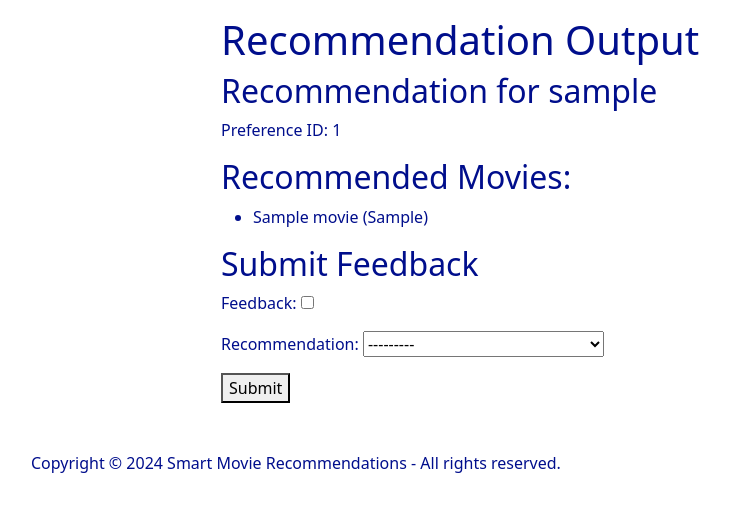
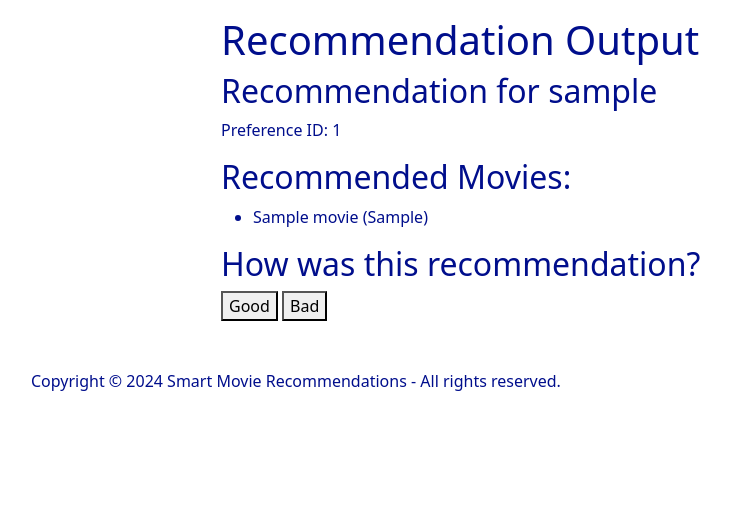
Before and after one commit to BudLight-Year/CS3710-Final, a Django app: page /recommendations/1/ in a window 1280 px wide. Shown: the part 56-568 px from the top of the page, without its empty margins (51-782 px from the left). Run offline with Django 5.2, Linux system fonts and the light colour scheme; a user stored in the database is signed in; tables that the repository leaves empty hold one stand-in row (values such as "Sample post"); some libraries are stand-ins or nearby versions.

Commit message:
fixed feedback implementation

```diff
--- a/MLWebApp/recommendations/forms.py
+++ b/MLWebApp/recommendations/forms.py
@@ -41,7 +41,8 @@ class PreferenceForm(forms.ModelForm):
         return cleaned_data
 
 
-class FeedbackForm(forms.ModelForm):
-    class Meta:
-        model = Feedback
-        fields = ['feedback', 'recommendation']
+class FeedbackForm(forms.Form):
+    feedback = forms.ChoiceField(
+        choices=[(True, 'Good'), (False, 'Bad')],
+        widget=forms.RadioSelect
+    )
--- a/MLWebApp/recommendations/templates/recommendations/recommendation_detail.html
+++ b/MLWebApp/recommendations/templates/recommendations/recommendation_detail.html
@@ -16,11 +16,13 @@
     {% if submitted %}
         <h2>Thank you for your feedback!</h2>
     {% else %}
-        <h2>Submit Feedback</h2>
+        <h2>How was this recommendation?</h2>
+
         <form method="post">
             {% csrf_token %}
-            {{ form.as_p }}
-            <button type="submit">Submit</button>
+            {{ form.non_field_errors }}
+            <button name="feedback" type="submit" value="True">Good</button>
+            <button name="feedback" type="submit" value="False">Bad</button>
         </form>
     {% endif %}
 {% endif %}
--- a/MLWebApp/recommendations/views.py
+++ b/MLWebApp/recommendations/views.py
@@ -7,7 +7,7 @@ from keras.models import load_model
 import tensorflow as tf
 import numpy as np
 import os
-from .models import Movie, MovieGenreModel, Recommendation
+from .models import Feedback, Movie, MovieGenreModel, Recommendation
 import pandas as pd
 from django.views.generic import ListView
 from django.contrib.auth.decorators import login_required
@@ -275,8 +275,8 @@ class RecommendationDetailView(View):
         recommendation = get_object_or_404(Recommendation, id=recommendation_id)
         form = FeedbackForm(request.POST)
         if form.is_valid():
-            feedback = form.save(commit=False)
-            feedback.recommendation = recommendation
+            feedback_value = form.cleaned_data['feedback']
+            feedback = Feedback(feedback=feedback_value, recommendation=recommendation)
             feedback.save()
             return render(request, 'recommendations/recommendation_detail.html', {
                 'recommendation': recommendation,
@@ -290,10 +290,6 @@ class RecommendationDetailView(View):
         })
 
 
-
-
-
-
 class RecommendationsListView(ListView):
     model = Recommendation
     template_name = 'recommendations/recommendations_list.html'
```
